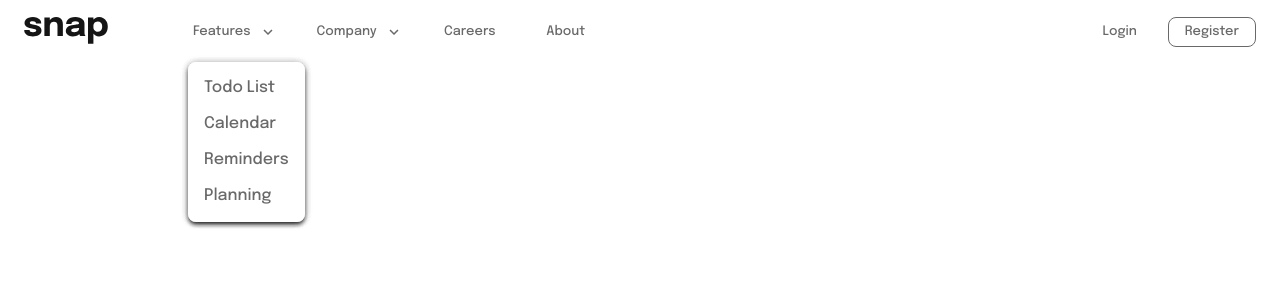
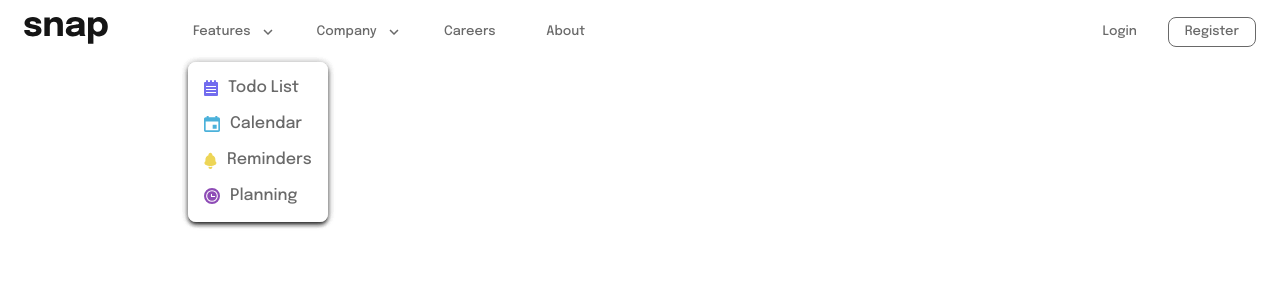
Before and after one commit to aweliego/intro-section-with-dropdown-nav, a React (Create React App) app: page / in a window 1280 px wide. Both pictures are taken after a click on the button "Features". Shown: the top 300 px of the page. Built offline with nearby package versions, Linux system fonts and the light colour scheme.

Commit message:
Add icons to subItems and give type to pages

```diff
--- a/src/components/NavBar.tsx
+++ b/src/components/NavBar.tsx
@@ -18,9 +18,15 @@ import KeyboardArrowUpIcon from '@mui/icons-material/KeyboardArrowUp'
 
 import logo from '../images/logo.svg'
 import iconMenu from '../images/icon-menu.svg'
+import iconTodo from '../images/icon-todo.svg'
+import iconCalendar from '../images/icon-calendar.svg'
+import iconReminders from '../images/icon-reminders.svg'
+import iconPlanning from '../images/icon-planning.svg'
+
+import PagesModel from '../types/PagesModel'
 
 // Menu items arrays
-const pages = [
+const pages: Array<PagesModel> = [
     {
         id: 'Features',
         name: 'Features'
@@ -39,17 +45,47 @@ const pages = [
     }
 ]
 
-const subPagesFeatures = [
-    'Todo List', 'Calendar', 'Reminders', 'Planning'
+const subPagesFeatures: Array<PagesModel> = [
+    {
+        id: 'Todo List',
+        name: 'Todo List',
+        icon: iconTodo
+    },
+    {
+        id: 'Calendar',
+        name: 'Calendar',
+        icon: iconCalendar
+    },
+    {
+        id: 'Reminders',
+        name: 'Reminders',
+        icon: iconReminders
+    },
+    {
+        id: 'Planning',
+        name: 'Planning',
+        icon: iconPlanning
+    }
 ]
 
-const subPagesCompany = [
-    'History', 'Our Team', 'Blog'
+const subPagesCompany: Array<PagesModel> = [
+    {
+        id: 'History',
+        name: 'History'
+    },
+    {
+        id: 'Our Team',
+        name: 'Our Team'
+    },
+    {
+        id: 'Blog',
+        name: 'Blog'
+    }
 ]
 
 const NavBar: FC = () => {
     const [menuItems, setMenuItems] = useState(pages)
-    const [subItems, setSubItems] = useState<string[]>()
+    const [subItems, setSubItems] = useState<Array<PagesModel>>()
 
     const [anchorEl, setAnchorEl] = useState(null)
 
@@ -126,6 +162,7 @@ const NavBar: FC = () => {
                                         sx={buttonStyles}>
                                         {item.name}
                                     </Button>
+                                    {/* Drop-down menu */}
                                     <Menu
                                         sx={{ mt: '45px' }}
                                         elevation={3}
@@ -144,10 +181,11 @@ const NavBar: FC = () => {
                                         onClose={handleCloseMenu}
                                     >
                                         {subItems?.map((subItem) => (
-                                            <MenuItem key={subItem}
+                                            <MenuItem key={subItem.id}
                                                 onClick={handleCloseMenu}
                                             >
-                                                <Typography textAlign="center">{subItem}</Typography>
+                                                {subItem.icon && <img src={subItem.icon} alt='icon' />}
+                                                <Typography sx={{ pl: '10px' }} textAlign="center">{subItem.name}</Typography>
                                             </MenuItem>
                                         ))}
                                     </Menu>
--- /dev/null
+++ b/src/types/PagesModel.ts
@@ -0,0 +1,7 @@
+interface PagesModel {
+  id: string
+  name: string
+  icon?: string
+}
+
+export default PagesModel
```
